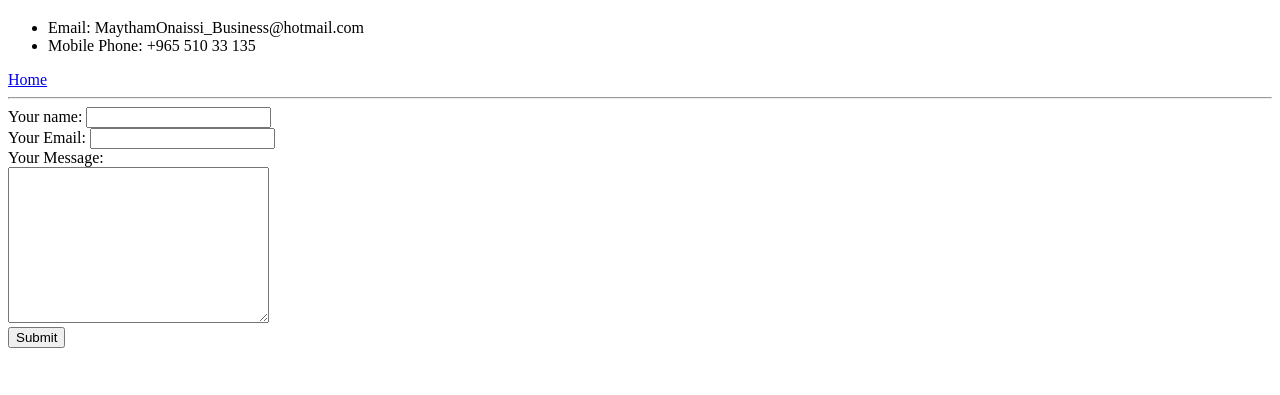
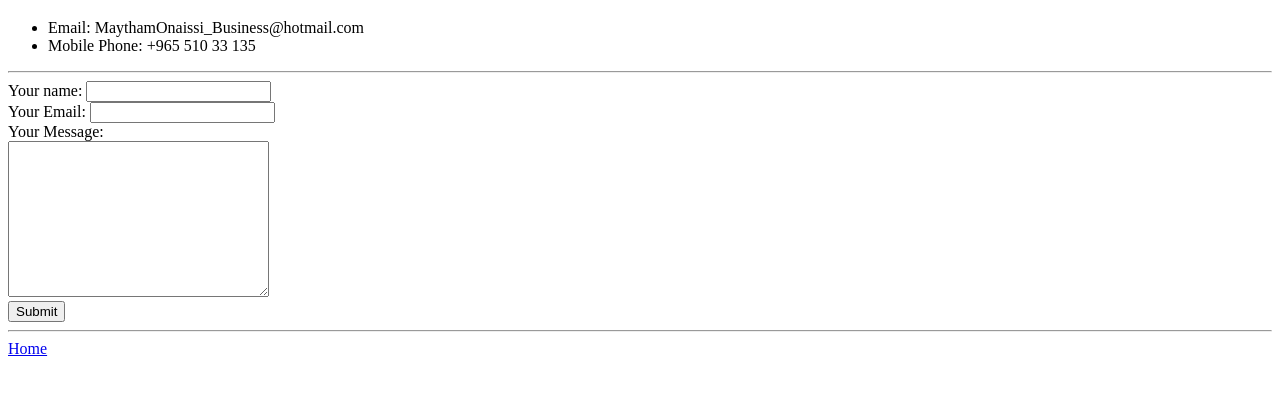
Before and after one commit to maytham-onaissi/CV, a plain HTML site: page contact-me.html in a window 1280 px wide. Shown: the part 61-456 px from the top of the page. Drawn offline with Linux system fonts and the light colour scheme.

Commit message:
New addition

```diff
--- a/contact-me.html
+++ b/contact-me.html
@@ -13,7 +13,7 @@
       <li>Mobile Phone&#58; &plus;965 510 33 135</li>
     </ul>
 
-    <a href="/HTML - Personal Site/index.html">Home</a>
+
     <hr />
     <form
       action="mailto:maythamonaissi_business@hotmail.com"
@@ -28,5 +28,8 @@
       <textarea name="YourMessage" id="" cols="30" rows="10"></textarea><br />
       <input type="submit" />
     </form>
+
+    <hr/>
+    <a href="index.html">Home</a>
   </body>
 </html>
```
